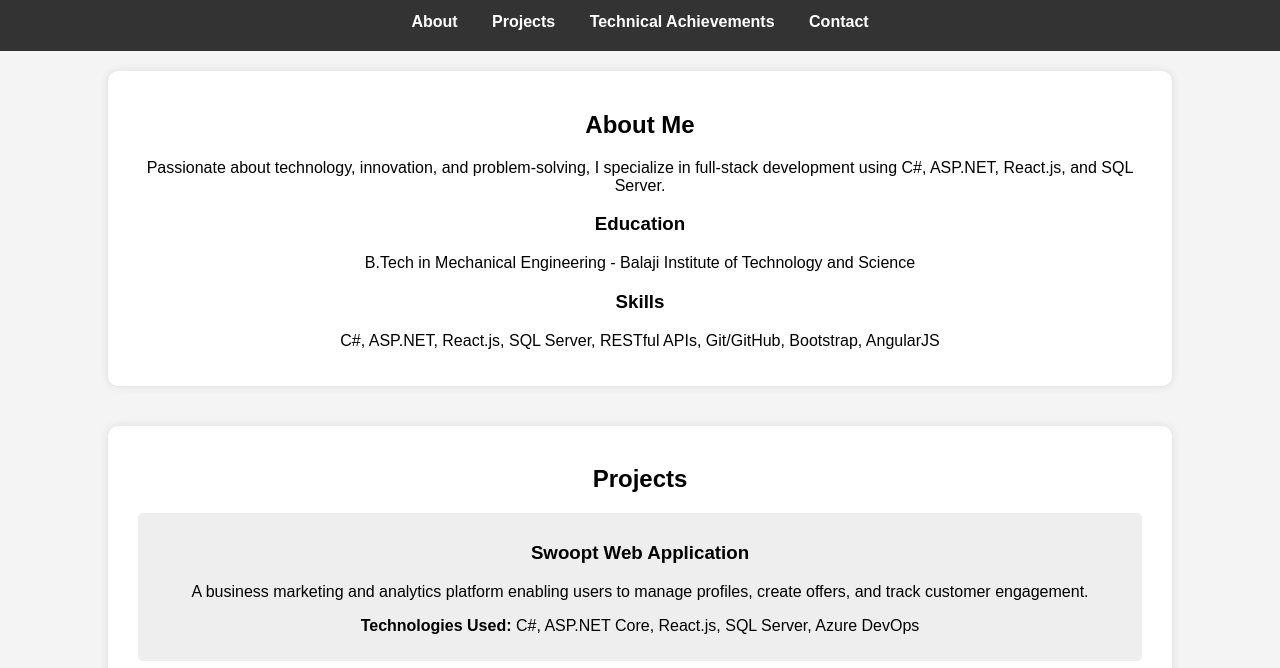
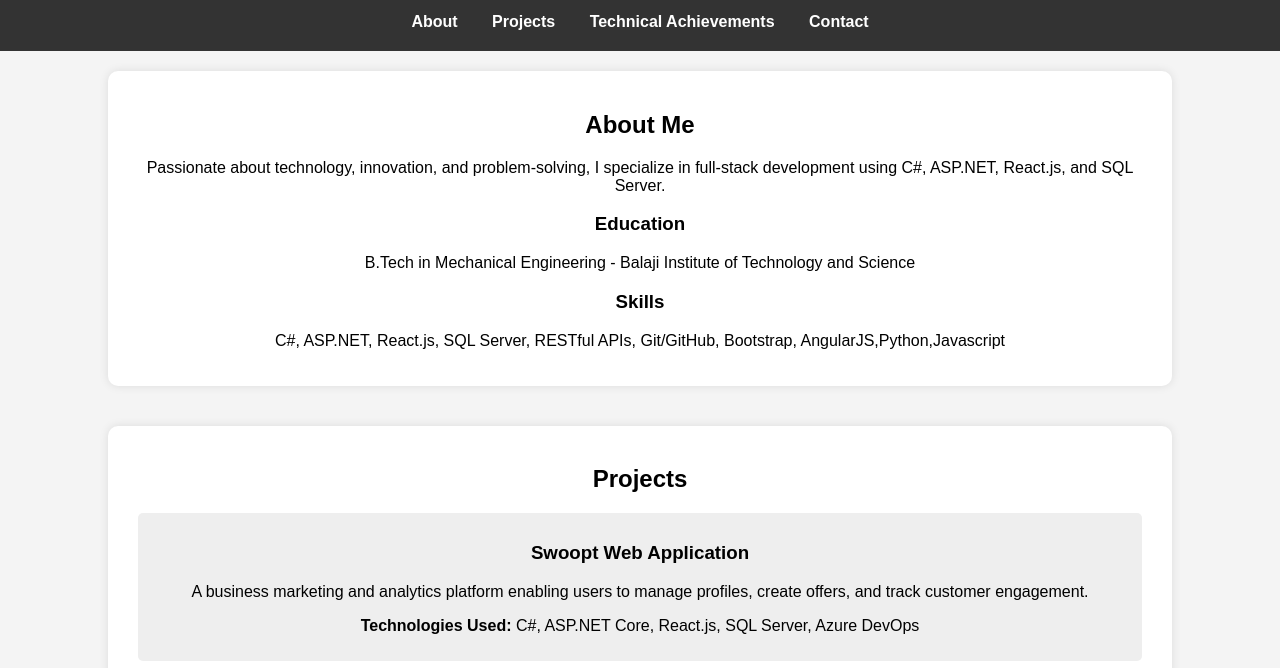
Before and after one commit to ManojsaiNeelam/portfoilo, a website: page index.html in a window 1280 px wide. Shown: the part 121-789 px from the top of the page. Drawn offline with Linux system fonts and the light colour scheme.

Commit message:
Update index.html

```diff
--- a/index.html
+++ b/index.html
@@ -72,7 +72,7 @@
         <h3>Education</h3>
         <p>B.Tech in Mechanical Engineering - Balaji Institute of Technology and Science</p>
         <h3>Skills</h3>
-        <p>C#, ASP.NET, React.js, SQL Server, RESTful APIs, Git/GitHub, Bootstrap, AngularJS</p>
+        <p>C#, ASP.NET, React.js, SQL Server, RESTful APIs, Git/GitHub, Bootstrap, AngularJS,Python,Javascript</p>
     </section>
 
     <section id="projects">
```
